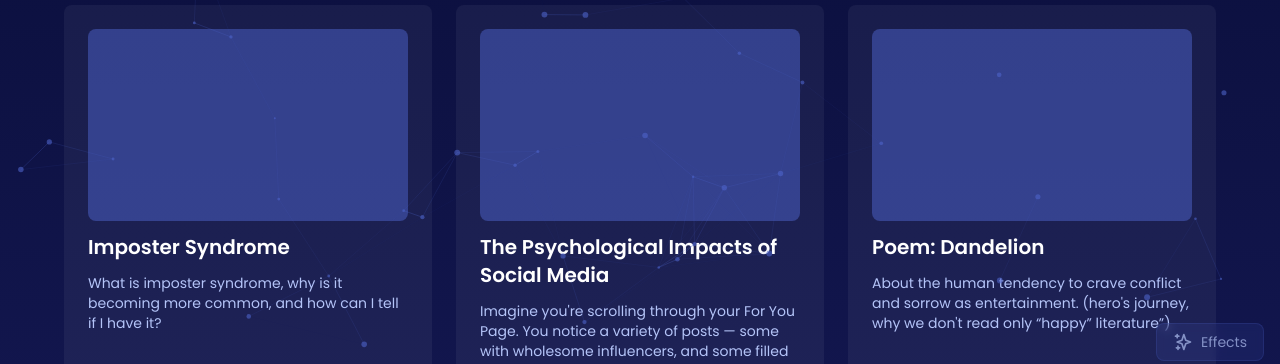
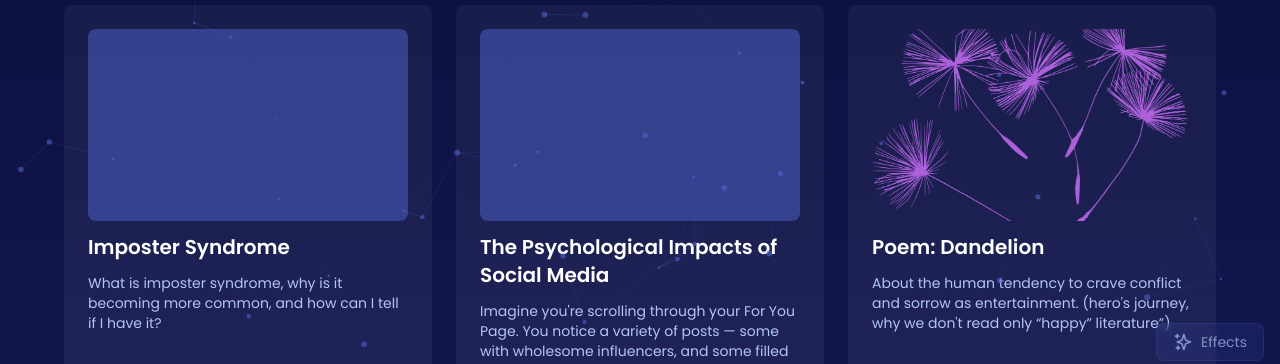
Before and after one commit to afhs-mercuriworld/mercuri-world-website, a plain HTML site: page blog.html in a window 1280 px wide. Shown: the part 423-787 px from the top of the page. Drawn offline with nearby package versions, Linux system fonts and the light colour scheme.

Commit message:
added image to dandelion image

```diff
--- a/blog.html
+++ b/blog.html
@@ -149,7 +149,7 @@
             <p>What of the dandelion?</p>
 
           ">
-          <span class="inline-block w-full h-48 bg-[#4e65cb]/50 rounded-lg"></span>
+          <img src="/assets/images/dandelion.png" alt="Dandelion" class="w-full h-48 object-cover rounded-lg">
           <h3 class="text-xl font-semibold text-white mt-2">Poem: Dandelion</h3>
           <p class="text-[#b4c4f8] text-sm">About the human tendency to crave conflict and sorrow as entertainment. (hero's journey, why we don't read only “happy” literature”)</p> <!-- Preview paragraph -->
           <p style="margin-top: auto !important; padding-top: 0.5rem;" class="mt-auto text-[#b4c4f8] text-xs">Mar 5th, 2026 • Misha Bijith</p>
```
Also changed, not shown: assets/images/dandelion.png (added).
